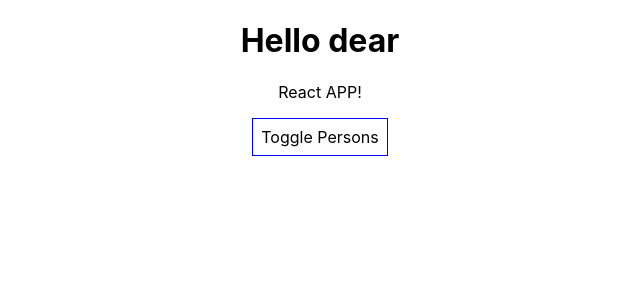
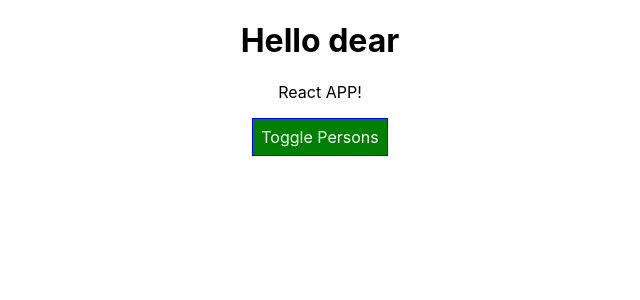
Before and after one commit to saiful-dev/ReactJS-Practice, a React (Create React App) app: page / in a window 1280 px wide. Shown: the top 300 px of the page, without its empty margins (320-960 px from the left). Built offline with nearby package versions, Linux system fonts and the light colour scheme.

Commit message:
style component with radium

```diff
--- a/src/App.css
+++ b/src/App.css
@@ -2,3 +2,10 @@
   text-align: center;
 
 }
+.red{
+  color:red;
+}
+
+.bold{
+  font-weight: bold;
+}
--- a/src/App.js
+++ b/src/App.js
@@ -1,6 +1,7 @@
 import { directive, react } from '@babel/types';
 import React, { Component} from 'react';
 import './App.css';
+import Radium, {StyleRoot} from 'radium'; // styleroot for media queries
 import Person from './Person/Person';  // use ./ bcz it is a relative path
 
 
@@ -28,11 +29,10 @@
         ]
         } )
 
-      } // close SwitchNameHandelar
-
-
+    } //close SwitchNameHandelar
 
     nameChangeHandelar=(event,id)=>{
+
       const personIndex=this.state.person.findIndex(p=>{
         return p.id===id; //we just set condition
     });
@@ -49,7 +49,7 @@
       person:personNew
     } )
 
-  }
+ } //nameChangeHandelar
 
 
   deletePersonHadeler=(personIndex)=>{
@@ -68,7 +68,6 @@
   togglePersonhandaler=()=>{
       const doesShow=this.state.showPerson;
       this.setState({
-
           showPerson: !doesShow
       });
 
@@ -79,13 +78,23 @@
 
     const styleJS={ // JS Object, We define css style in js
 
-        backgroundColor: 'white', //we add property in quatation bcz all are string in js
+        backgroundColor: 'green', //we add property in quatation bcz all are string in js
+        color:'white',
         font:'inherit',
         border: '1px solid blue',
         padding: '8px',
         cursor: 'pointer',
+        ':hover':{
+          backgroundColor:'lightgreen',
+          color:'black',
+        }
     };
+    // we add string in ' quatation'
 
+    //normally we can't use pseodu code here , so we install
+    //Radium is a set of tools to manage inline styles on React elements.
+    //It gives you powerful styling capabilities without CSS.
+   //radium is all about style
     let persons=null; //js code
     if(this.state.showPerson){ // we can use if here bcz we can add here JS code
       persons=( // it is also Jsx code
@@ -114,29 +123,43 @@
                       function (a){
                           return a + 100;
                       }
-
                     // Arrow Function Break Down
-
                     // 1. Remove the word "function" and place arrow between the argument and opening body bracket
                     (a) => {
                         return a + 100;
                        }
                     */}
 
-
                     })
             }
 
+        </div>
+    ) //persons close
+    styleJS.backgroundColor='silver';
+    styleJS[':hover']={ //assign new js object
+          backgroundColor:'salmon',
+          colro:'black',
+     }
+
+  }
+
+  //const classes=['red','bold'].join(' ');
+  // we can write also 'red bold' in className
+   const classes=[];
+   if(this.state.person.length <=2){
+        classes.push('red'); //classes=['red']
+   }
+   if(this.state.person.length <=1){
+     classes.push('bold'); //classes=['red','bold']
+
+  }
 
 
-        </div>
-      )
-    }
-
     return (
+      <StyleRoot>  {/*for radium (media quries) */}
       <div className="App">
       <h1> Hello dear</h1>
-            <p>React APP!</p>
+          <p className={classes.join(' ')}>React APP!</p> {/* we need to join bcz classes takes string */}
            <button
               style={styleJS}
               onClick={this.togglePersonhandaler}>Toggle Persons</button>
@@ -144,9 +167,8 @@
               {/* when needs to updates anythings,(means we click toggle button) then render method will
               execute and not only return  */}
 
-
-
         </div>
+        </StyleRoot>
     );
 
 
@@ -161,4 +183,6 @@
 
 }
 
-export default App;
+export default Radium(App);
+
+// call radium as a function and wrap app with it
--- a/src/Person/Person.js
+++ b/src/Person/Person.js
@@ -1,9 +1,14 @@
-import React from 'react';
-
+ import React from 'react';
+import Radium from 'radium';
 import './Person.css';
 
 const person =(props)=>{ //state less componet
-
+    // we need to add js code in string with jsx
+    const style={
+        '@media (min width: 500px':{
+            width:'450px'
+        }
+    }
 
     // if we use {} brace then need to return..if we use () no need to return
     // explicit return required inside block,
@@ -13,7 +18,7 @@
     // return <p1>I'm a person and {Math.floor(Math.random()*(30-20))+20} years old!!</p1>
     //The onclick event occurs when the user clicks on an element.
     return (
-        <div className='Person'>
+        <div className='Person' style={style}>
         <p onClick={props.click}>I'm {props.name} and I am {props.age} years old!</p>
         <p>{props.children}</p>
         <input type="text" onChange={props.changed} value={props.name} />
@@ -23,4 +28,4 @@
 
  //add external text between enter <person> </person>
 
-export default person;
+export default Radium(person);
```
Also changed, not shown: src/Person/Person.css (+8 -0 lines). Lines whose indentation alone changed are shown as unchanged.
